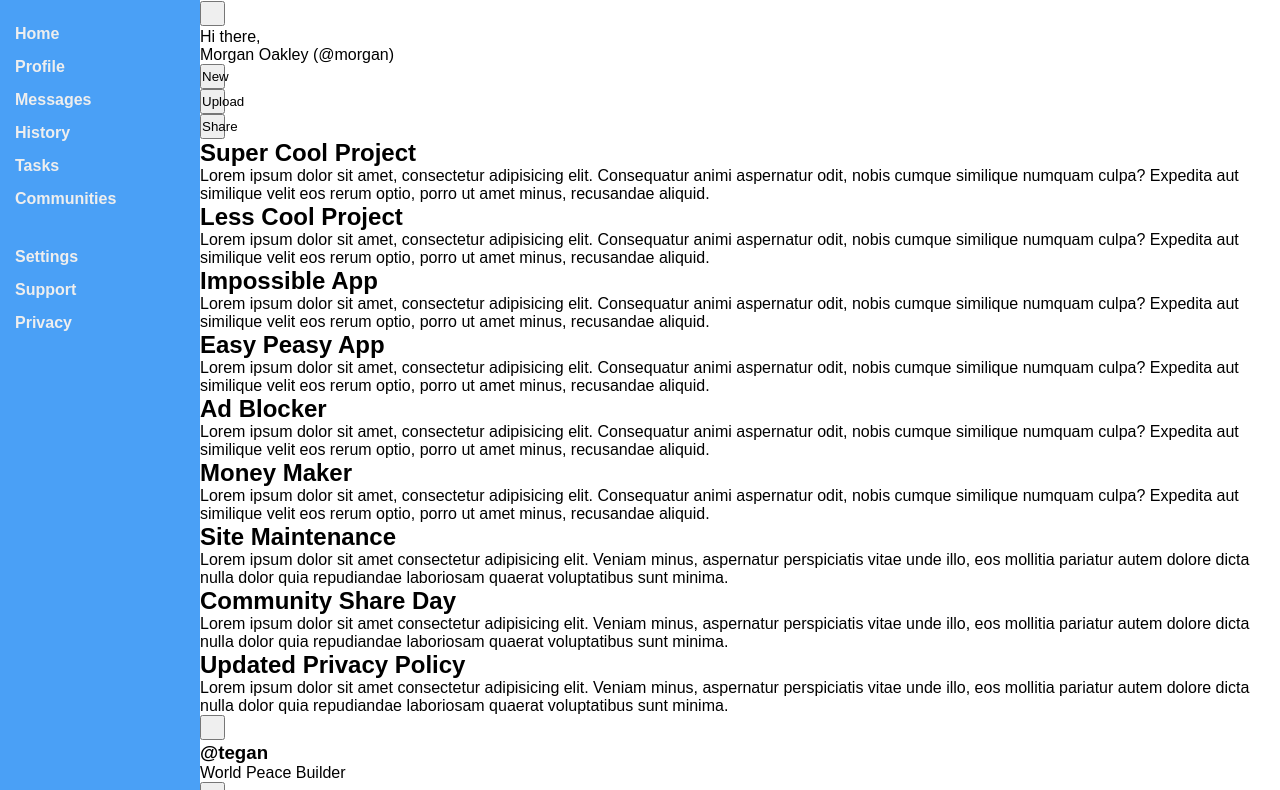
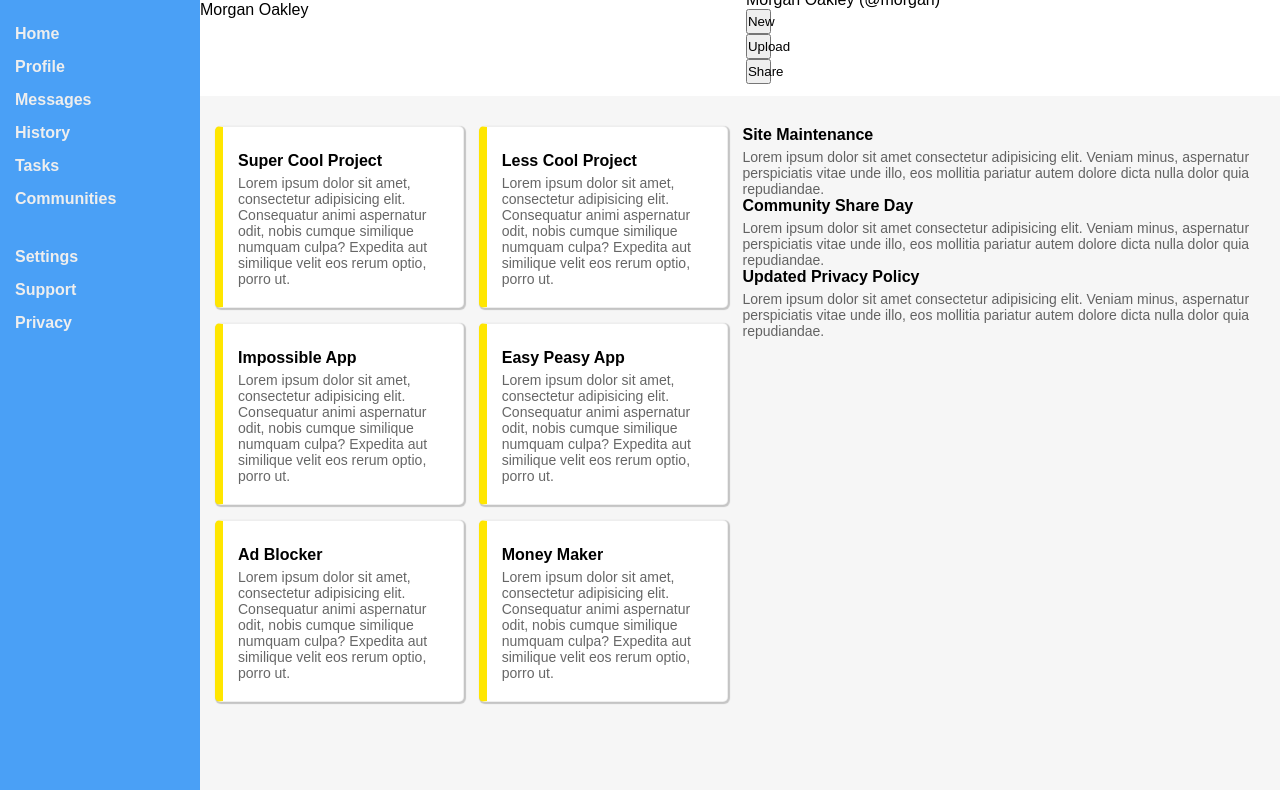
Before and after one commit to juturusumanth23/admin-dashboard, a plain HTML site: page index.html in a window 1280 px wide. Shown: the part 54-844 px from the top of the page. Drawn offline with Linux system fonts and the light colour scheme.

Commit message:
Style the project section in the main container
Announcements and Trending Sections are removed in the smaller screens
( below 1000px width ) to make debugging easier

```diff
--- a/index.html
+++ b/index.html
@@ -49,14 +49,16 @@
 			</div>
 		</div>
 		<div class="header">
-			<div>
-				<div><button></button><input type="text"></div>
-				<div><button></button><button></button><button></button></div>
+			<div class="top-header">
+				<div class="search-bar"><button></button><input type="search"></div>
+				<div class="menu"><button></button><button></button><p>Morgan Oakley</p></div>
 			</div>
-			<div>
-				<button></button>
-				<p>Hi there,</p>
-				<p>Morgan Oakley (@morgan)</p>
+			<div class="bottom-header">
+				<div>
+					<button></button>
+					<p>Hi there,</p>
+					<p>Morgan Oakley (@morgan)</p>
+				</div>
 				<ul>
 					<li><button>New</button></li>
 					<li><button>Upload</button></li>
@@ -68,44 +70,44 @@
 			<div class="projects">
 				<div class="cards">
 					<h2>Super Cool Project</h2>
-					<p>Lorem ipsum dolor sit amet, consectetur adipisicing elit. Consequatur animi aspernatur odit, nobis cumque similique numquam culpa? Expedita aut similique velit eos rerum optio, porro ut amet minus, recusandae aliquid.</p>
+					<p>Lorem ipsum dolor sit amet, consectetur adipisicing elit. Consequatur animi aspernatur odit, nobis cumque similique numquam culpa? Expedita aut similique velit eos rerum optio, porro ut.</p>
 				</div>
 				<div class="cards">
 					<h2>Less Cool Project</h2>
-					<p>Lorem ipsum dolor sit amet, consectetur adipisicing elit. Consequatur animi aspernatur odit, nobis cumque similique numquam culpa? Expedita aut similique velit eos rerum optio, porro ut amet minus, recusandae aliquid.</p>
+					<p>Lorem ipsum dolor sit amet, consectetur adipisicing elit. Consequatur animi aspernatur odit, nobis cumque similique numquam culpa? Expedita aut similique velit eos rerum optio, porro ut.</p>
 				</div>
 				<div class="cards">
 					<h2>Impossible App</h2>
-					<p>Lorem ipsum dolor sit amet, consectetur adipisicing elit. Consequatur animi aspernatur odit, nobis cumque similique numquam culpa? Expedita aut similique velit eos rerum optio, porro ut amet minus, recusandae aliquid.</p>
+					<p>Lorem ipsum dolor sit amet, consectetur adipisicing elit. Consequatur animi aspernatur odit, nobis cumque similique numquam culpa? Expedita aut similique velit eos rerum optio, porro ut.</p>
 				</div>
 				<div class="cards">
 					<h2>Easy Peasy App</h2>
-					<p>Lorem ipsum dolor sit amet, consectetur adipisicing elit. Consequatur animi aspernatur odit, nobis cumque similique numquam culpa? Expedita aut similique velit eos rerum optio, porro ut amet minus, recusandae aliquid.</p>
+					<p>Lorem ipsum dolor sit amet, consectetur adipisicing elit. Consequatur animi aspernatur odit, nobis cumque similique numquam culpa? Expedita aut similique velit eos rerum optio, porro ut.</p>
 				</div>
 				<div class="cards">
 					<h2>Ad Blocker</h2>
-					<p>Lorem ipsum dolor sit amet, consectetur adipisicing elit. Consequatur animi aspernatur odit, nobis cumque similique numquam culpa? Expedita aut similique velit eos rerum optio, porro ut amet minus, recusandae aliquid.</p>
+					<p>Lorem ipsum dolor sit amet, consectetur adipisicing elit. Consequatur animi aspernatur odit, nobis cumque similique numquam culpa? Expedita aut similique velit eos rerum optio, porro ut.</p>
 				</div>
 				<div class="cards">
 					<h2>Money Maker</h2>
-					<p>Lorem ipsum dolor sit amet, consectetur adipisicing elit. Consequatur animi aspernatur odit, nobis cumque similique numquam culpa? Expedita aut similique velit eos rerum optio, porro ut amet minus, recusandae aliquid.</p>
+					<p>Lorem ipsum dolor sit amet, consectetur adipisicing elit. Consequatur animi aspernatur odit, nobis cumque similique numquam culpa? Expedita aut similique velit eos rerum optio, porro ut.</p>
 				</div>
 			</div>
-			<div class="Announcements">
+			<div class="announcements">
 				<div class="cards">
 					<h2>Site Maintenance</h2>
-					<p>Lorem ipsum dolor sit amet consectetur adipisicing elit. Veniam minus, aspernatur perspiciatis vitae unde illo, eos mollitia pariatur autem dolore dicta nulla dolor quia repudiandae laboriosam quaerat voluptatibus sunt minima.</p>
+					<p>Lorem ipsum dolor sit amet consectetur adipisicing elit. Veniam minus, aspernatur perspiciatis vitae unde illo, eos mollitia pariatur autem dolore dicta nulla dolor quia repudiandae.</p>
 				</div>
 				<div class="cards">
 					<h2>Community Share Day</h2>
-					<p>Lorem ipsum dolor sit amet consectetur adipisicing elit. Veniam minus, aspernatur perspiciatis vitae unde illo, eos mollitia pariatur autem dolore dicta nulla dolor quia repudiandae laboriosam quaerat voluptatibus sunt minima.</p>
+					<p>Lorem ipsum dolor sit amet consectetur adipisicing elit. Veniam minus, aspernatur perspiciatis vitae unde illo, eos mollitia pariatur autem dolore dicta nulla dolor quia repudiandae.</p>
 				</div>
 				<div class="cards">
 					<h2>Updated Privacy Policy</h2>
-					<p>Lorem ipsum dolor sit amet consectetur adipisicing elit. Veniam minus, aspernatur perspiciatis vitae unde illo, eos mollitia pariatur autem dolore dicta nulla dolor quia repudiandae laboriosam quaerat voluptatibus sunt minima.</p>
+					<p>Lorem ipsum dolor sit amet consectetur adipisicing elit. Veniam minus, aspernatur perspiciatis vitae unde illo, eos mollitia pariatur autem dolore dicta nulla dolor quia repudiandae.</p>
 				</div>
 			</div>
-			<div class="Trending">
+			<div class="trending">
 				<div class="cards">
 					<button></button>
 					<h3>@tegan</h3>
--- a/style.css
+++ b/style.css
@@ -15,6 +15,7 @@ button {
 .dashboard {
     display: grid;
     grid-template-columns: 200px auto;
+    grid-template-rows: 150px auto;
 }
 
 .sidebar {
@@ -41,3 +42,55 @@ button {
 .logo {
     font-size: 1.3rem;
 }
+
+.header {
+    display: grid;
+    grid-auto-flow: column;
+}
+
+.main-content {
+    padding: 30px 10px 30px 15px;
+    background-color: #eee8;
+    display: grid;
+    grid-template: 8fr 3fr / 1fr 1fr ;
+}
+
+.projects {
+    grid-row: 1 / 3 ;
+    display: grid;
+    grid-template: repeat(3, min-content) / 1fr 1fr;
+    gap: 15px;
+    padding-right: 15px;
+}
+
+.projects > .cards {
+    border: 1px solid #0001;
+    border-left: 8px solid #ffe600;
+    border-radius: 5px;
+    box-shadow: 1px 1px 1px 1px #0003;
+    background-color: #fff;
+    padding: 25px 15px 20px 15px;
+}
+
+.cards p {
+    font-size: 14px;
+    color: #0009;
+}
+
+.cards h2 {
+    font-size: 16px;
+    margin-bottom: 5px;
+}
+
+@media screen and (max-width: 1000px) {
+
+    .announcements, .trending {
+        display: none;
+    }
+    .main-content {
+        grid-template: 1fr / 1fr ;
+    }
+    .dashboard {
+        min-height: 100vh;
+    }
+}
```
